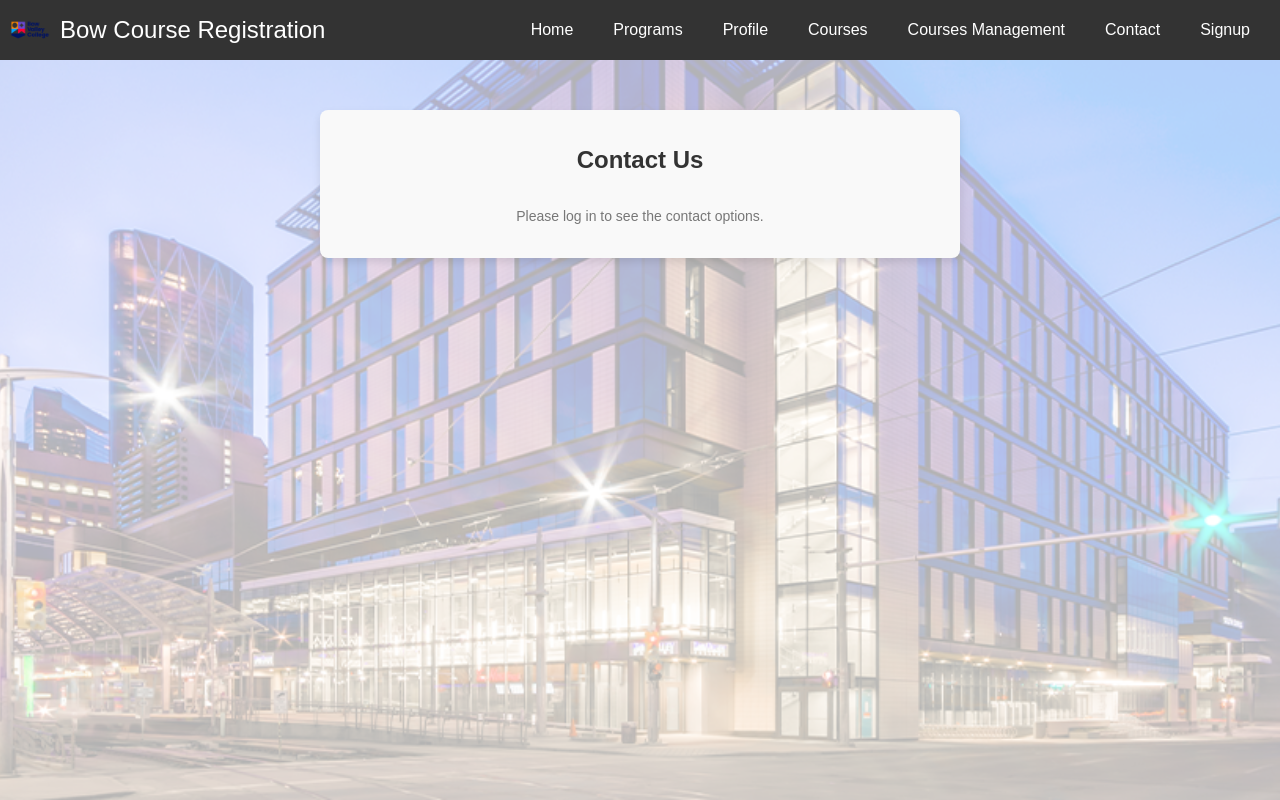
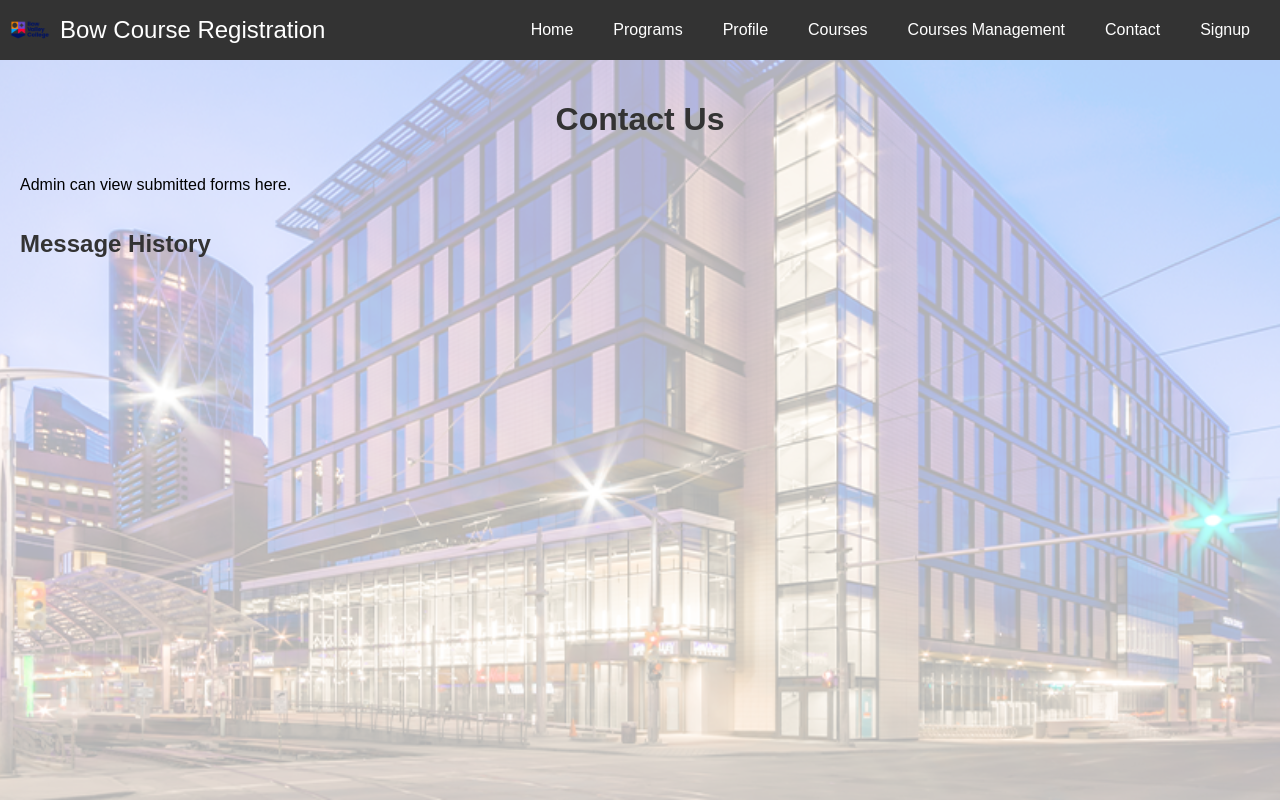
Before and after one commit to code-sample-git/group2-bow-course-registration, a React (Create React App) app: page /contact in a window 1280 px wide. Built offline with nearby package versions, Linux system fonts and the light colour scheme.

Commit message:
feat: enhance Contact component with message history and reply functionality

```diff
--- a/src/components/Contact.css
+++ b/src/components/Contact.css
@@ -1,61 +1,58 @@
 /* Contact.css */
 .contact-container {
-    width: 100%;
-    max-width: 600px;
-    margin: 50px auto;
-    padding: 20px;
-    background-color: #f9f9f9;
-    box-shadow: 0 4px 8px rgba(0, 0, 0, 0.1);
-    border-radius: 8px;
-    font-family: Arial, sans-serif;
+  padding: 20px;
 }
 
-.contact-container h1 {
-    text-align: center;
-    font-size: 24px;
-    margin-bottom: 20px;
-    color: #333;
+form {
+  margin-bottom: 20px;
 }
 
-.contact-container form {
-    display: flex;
-    flex-direction: column;
-    gap: 15px;
+.message-history {
+  margin-top: 20px;
 }
 
-.contact-container textarea {
-    width: 100%;
-    height: 150px;
-    padding: 10px;
-    border: 1px solid #ccc;
-    border-radius: 4px;
-    font-size: 16px;
-    resize: none;
+.message-thread, .message-reply {
+  border: 1px solid #ccc;
+  padding: 10px;
+  margin-bottom: 10px;
+  border-radius: 5px;
+  background-color: #f9f9f9;
 }
 
-.contact-container button {
-    padding: 10px 15px;
-    background-color: #4CAF50;
-    color: white;
-    border: none;
-    border-radius: 4px;
-    font-size: 16px;
-    cursor: pointer;
-    transition: background-color 0.3s ease;
+.message-thread h3 {
+  margin-top: 0;
 }
 
-.contact-container button:hover {
-    background-color: #45a049;
+.message-thread p, .message-reply p {
+  margin: 5px 0;
 }
 
-.contact-container p {
-    text-align: center;
-    color: #777;
-    font-size: 14px;
+.message-reply {
+  margin-left: 20px;
+  background-color: #e9e9e9;
 }
 
-/* For logged-out message */
-.contact-container p.login-message {
-    font-size: 16px;
-    color: #333;
+.reply-container {
+  margin-top: 20px;
+  border: 1px solid #ccc;
+  padding: 10px;
+  border-radius: 5px;
+  background-color: #f9f9f9;
 }
+
+.reply-container h3 {
+  margin-top: 0;
+}
+
+button {
+  padding: 10px 20px;
+  background-color: #007bff;
+  color: white;
+  border: none;
+  border-radius: 5px;
+  cursor: pointer;
+}
+
+button:hover {
+  background-color: #0056b3;
+}
--- a/src/components/Contact.js
+++ b/src/components/Contact.js
@@ -1,28 +1,94 @@
-// src/components/Contact.js
-import React, { useState } from 'react';
+import React, { useState, useEffect } from 'react';
 import { useNavigate } from 'react-router-dom';
 import './Contact.css';
 
 const Contact = () => {
+  const [user, setUser] = useState(() => {
+    const user = JSON.parse(localStorage.getItem('loginStatus'));
+    // Ensure the user is logged in
+    if (!user || user.status !== 'login') {
+      return '';
+    }
+    return user;
+  });
+
+  const [title, setTitle] = useState('');
   const [message, setMessage] = useState('');
-    const [userRole] = useState(() => {
-        // Get the role from session storage
-        const userCredentials = JSON.parse(localStorage.getItem('userCredentials')) || [];
-        // Check if there are any logged-in users
-        return userCredentials.length > 0 ? userCredentials[0].role : null;
-    });
+  const [messageHistory, setMessageHistory] = useState([]);
+  const [selectedThread, setSelectedThread] = useState(null);
+  const [replyMessage, setReplyMessage] = useState('');
 
   const navigate = useNavigate();
 
+  useEffect(() => {
+    // Fetch message history from localStorage
+    const messageStorage = JSON.parse(localStorage.getItem('messageStorage')) || [];
+    // Sort message history by datetime in descending order
+    messageStorage.sort((a, b) => new Date(b.datetime) - new Date(a.datetime));
+    setMessageHistory(messageStorage);
+  }, []);
+
   const handleSubmit = (event) => {
     event.preventDefault();
-        if (userRole === 'Student') {
-            // Logic for students submitting feedback
-            alert(`Feedback submitted: ${message}`);
+    if (user.role === 'student') {
+      // Prepare the message with From and To and the message in JSON format
+      const updateContent = {
+        from: user.userId,
+        to: 'admin',
+        title: title,
+        message: message,
+        datetime: new Date().toUTCString(),
+      };
+
+      // Get the messageStorage from localStorage
+      const messageStorage = JSON.parse(localStorage.getItem('messageStorage')) || [];
+
+      // Add the message to the messageStorage
+      messageStorage.push(updateContent);
+
+      // Sort message history by datetime in descending order
+      messageStorage.sort((a, b) => new Date(b.datetime) - new Date(a.datetime));
+
+      // Store the messageStorage back to localStorage
+      localStorage.setItem('messageStorage', JSON.stringify(messageStorage));
+
       setMessage('');
-        } else if (userRole === 'Admin') {
+      setTitle('');
+      setMessageHistory(messageStorage);
+    } else if (user.role === 'admin') {
       // Logic for admin to view submitted forms (could be an alert or navigate to another page)
       alert(`Viewing submitted forms...`);
+    }
+  };
+
+  const handleReplySubmit = (event) => {
+    event.preventDefault();
+    if (selectedThread) {
+      const messageStorage = JSON.parse(localStorage.getItem('messageStorage')) || [];
+      const updatedThreads = messageStorage.map((thread) => {
+        if (thread.title === selectedThread.title) {
+          return {
+            ...thread,
+            replies: [
+              ...(thread.replies || []),
+              {
+                from: user.userId,
+                message: replyMessage,
+                datetime: new Date().toUTCString(),
+              },
+            ],
+          };
+        }
+        return thread;
+      });
+
+      // Sort message history by datetime in descending order
+      updatedThreads.sort((a, b) => new Date(b.datetime) - new Date(a.datetime));
+
+      localStorage.setItem('messageStorage', JSON.stringify(updatedThreads));
+      setMessageHistory(updatedThreads);
+      setReplyMessage('');
+      setSelectedThread(null);
     }
   };
 
@@ -30,25 +96,64 @@ const Contact = () => {
     <div className="contact-container">
       <h1>Contact Us</h1>
       <form onSubmit={handleSubmit}>
-                {userRole === 'Student' ? (
+        {user.role === 'student' ? (
           <>
+            <h3>Title</h3>
+            <input
+              type="text"
+              placeholder="Enter the title"
+              value={title}
+              onChange={(e) => setTitle(e.target.value)}
+              required
+            />
+            <h3>Message</h3>
             <textarea
-                            placeholder="Enter your message here"
+              placeholder="Enter your message"
               value={message}
               onChange={(e) => setMessage(e.target.value)}
               required
             />
-                        <button type="submit">Submit Feedback</button>
+            <button type="submit">Submit</button>
           </>
-                ) : userRole === 'Admin' ? (
-                    <div>
-                        <p>Admin view: Here you can see all submitted forms.</p>
-                        <button onClick={() => navigate('/admin-forms')}>View Forms</button>
-                    </div>
         ) : (
-                    <p>Please log in to see the contact options.</p>
+          <p>Admin can view submitted forms here.</p>
         )}
       </form>
+
+      <h2>Message History</h2>
+      <div className="message-history">
+        {messageHistory.map((thread, index) => (
+          <div key={index} className="message-thread">
+            <h3>{thread.title}</h3>
+            <p><strong>From:</strong> {thread.from}</p>
+            <p><strong>Message:</strong> {thread.message}</p>
+            <p><strong>Date:</strong> {thread.datetime}</p>
+            {thread.replies && thread.replies.map((reply, idx) => (
+              <div key={idx} className="message-reply">
+                <p><strong>From:</strong> {reply.from}</p>
+                <p><strong>Message:</strong> {reply.message}</p>
+                <p><strong>Date:</strong> {reply.datetime}</p>
+              </div>
+            ))}
+            <button onClick={() => setSelectedThread(thread)}>Reply</button>
+          </div>
+        ))}
+      </div>
+
+      {selectedThread && (
+        <div className="reply-container">
+          <h3>Reply to: {selectedThread.title}</h3>
+          <form onSubmit={handleReplySubmit}>
+            <textarea
+              placeholder="Enter your reply"
+              value={replyMessage}
+              onChange={(e) => setReplyMessage(e.target.value)}
+              required
+            />
+            <button type="submit">Submit Reply</button>
+          </form>
+        </div>
+      )}
     </div>
   );
 };
```
Lines whose indentation alone changed are shown as unchanged.
